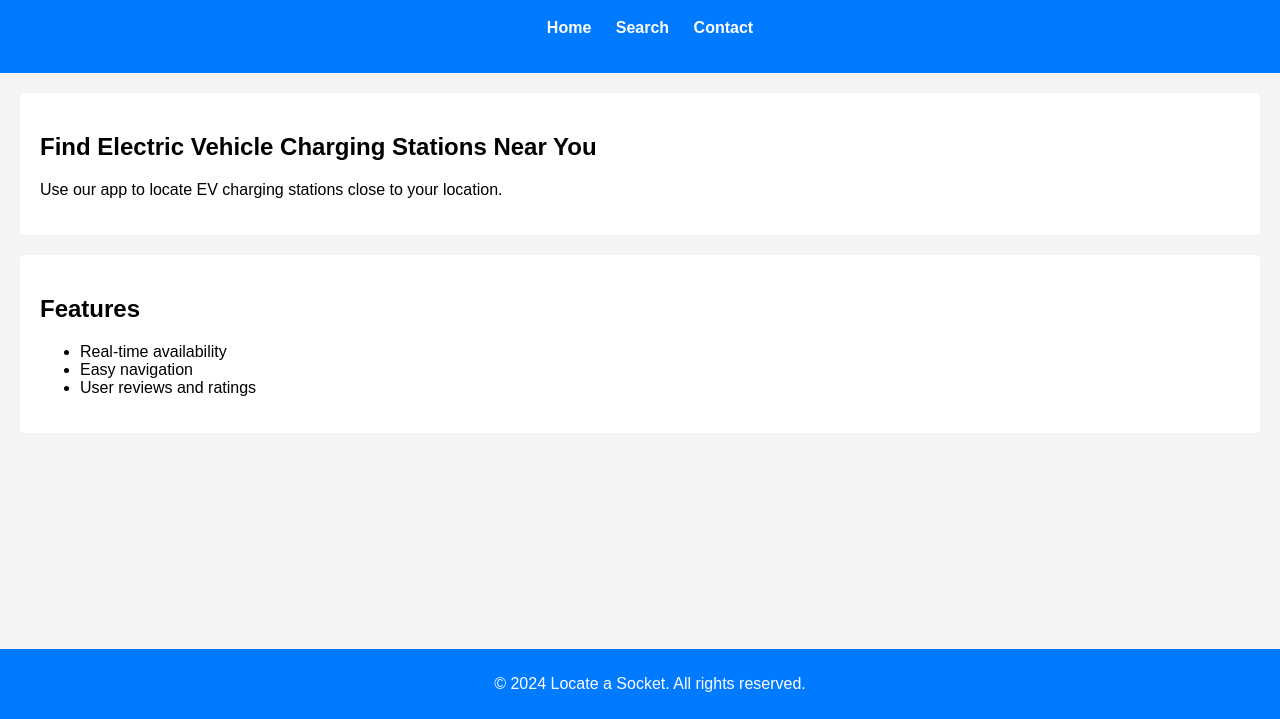
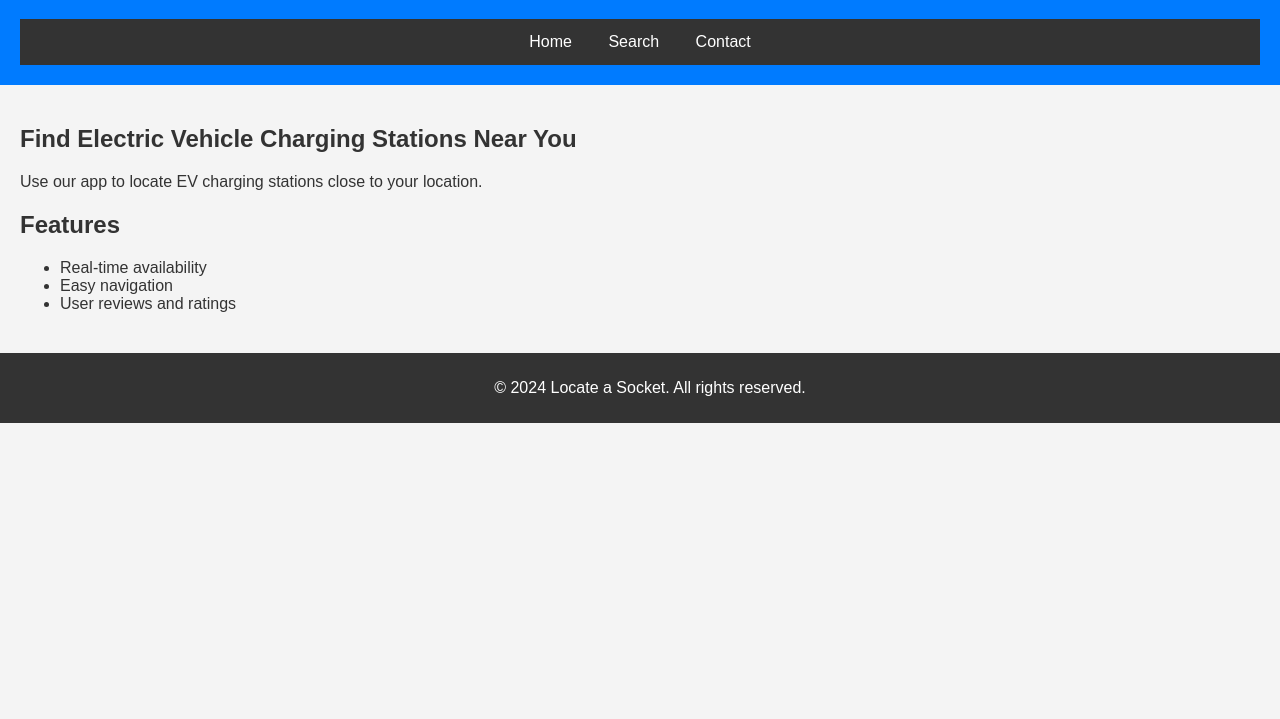
Before and after one commit to whoiskanishk/sit725-2023-t1-prac3, a website: page index.html in a window 1280 px wide. Shown: the part 81-800 px from the top of the page. Drawn offline with Linux system fonts and the light colour scheme.

Commit message:
Add files via upload
update html include css

```diff
--- a/index.html
+++ b/index.html
@@ -4,18 +4,84 @@
     <meta charset="UTF-8">
     <meta name="viewport" content="width=device-width, initial-scale=1.0">
     <title>Locate a Socket</title>
-    <link rel="stylesheet" href="style.css">
+    <style>
+        /* General styling */
+        body {
+            font-family: Arial, sans-serif;
+            margin: 0;
+            padding: 0;
+            background-color: #f4f4f4;
+            color: #333;
+        }
+
+        /* Header styling */
+        .header-container {
+            background-color: #007bff;
+            color: #fff;
+            padding: 20px;
+            text-align: center;
+        }
+
+        /* Navigation bar styling */
+        .main-nav .nav-list {
+            list-style-type: none;
+            padding: 0;
+            margin: 0;
+            text-align: center;
+            background-color: #333;
+            overflow: hidden;
+        }
+
+        .main-nav .nav-list li {
+            display: inline-block;
+        }
+
+        .main-nav .nav-list li a {
+            display: block;
+            color: white;
+            text-align: center;
+            padding: 14px 16px;
+            text-decoration: none;
+            transition: background 0.3s ease-in-out;
+        }
+
+        .main-nav .nav-list li a:hover {
+            background-color: #555;
+        }
+
+        /* Main content styling */
+        main {
+            padding: 20px;
+        }
+
+        section {
+            margin-bottom: 20px;
+        }
+
+        /* Footer styling */
+        footer {
+            background-color: #333;
+            color: white;
+            text-align: center;
+            padding: 10px;
+            position: relative;
+            bottom: 0;
+            width: 100%;
+        }
+    </style>
 </head>
 <body>
     <header>
-        <h1>Welcome to Locate a Socket</h1>
-        <nav>
-            <ul>
-                <li><a href="#">Home</a></li>
-                <li><a href="#">Search</a></li>
-                <li><a href="#">Contact</a></li>
-            </ul>
-        </nav>
+        <div class="header-container">
+            <h1>Welcome to Locate a Socket</h1>
+            <nav class="main-nav">
+                <ul class="nav-list">
+                    <li><a href="#" class="nav-link">Home</a></li>
+                    <li><a href="#" class="nav-link">Search</a></li>
+                    <li><a href="#" class="nav-link">Contact</a></li>
+                </ul>
+            </nav>
+        </div>
     </header>
     <main>
         <section>
```
